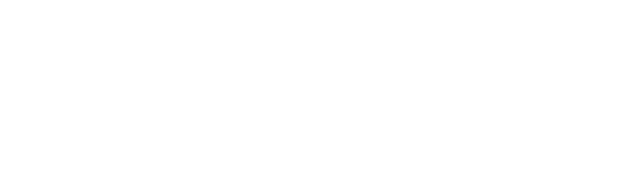
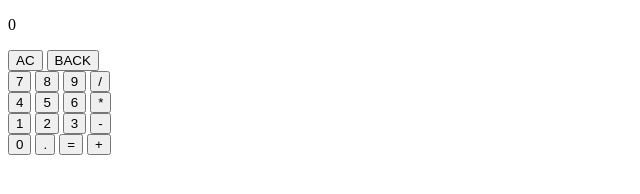
Before and after one commit to connordecamp/odin-calculator, a plain HTML site: page index.html in a window 1280 px wide. Shown: the whole page, without its empty margins (0-640 px from the left). Drawn offline with Linux system fonts and the light colour scheme.

Commit message:
Edit index.html to include first div structure and buttons

```diff
--- a/index.html
+++ b/index.html
@@ -4,9 +4,46 @@
     <meta charset="UTF-8">
     <meta http-equiv="X-UA-Compatible" content="IE=edge">
     <meta name="viewport" content="width=device-width, initial-scale=1.0">
-    <title>Document</title>
+    <title>Calculator</title>
 </head>
 <body>
+    <div id="container">
+        <div id="display">
+            <p class="display-text">0</p>
+        </div>
+        <div id="button-container">
+            <div id="top-row-buttons">
+                <button id="clear-button">AC</button>
+                <button id="back-button">BACK</button>
+            </div>
+            <div id="button-grid">
+                <div id="first-row">
+                    <button id="number7">7</button>
+                    <button id="number8">8</button>
+                    <button id="number9">9</button>
+                    <button id="opDivision">/</button>
+                </div>
+                <div id="second-row">
+                    <button id="number4">4</button>
+                    <button id="number5">5</button>
+                    <button id="number6">6</button>
+                    <button id="opTimes">*</button>
+                </div>
+                <div id="third-row">
+                    <button id="number1">1</button>
+                    <button id="number2">2</button>
+                    <button id="number3">3</button>
+                    <button id="opSubtract">-</button>
+                </div>
+                <div id="fourth-row">
+                    <button id="number0">0</button>
+                    <button id="opDecimal">.</button>
+                    <button id="opEquals">=</button>
+                    <button id="opPlus">+</button>
+                </div>
 
+            </div>
+        </div>
+    </div>
 </body>
 </html>
```
